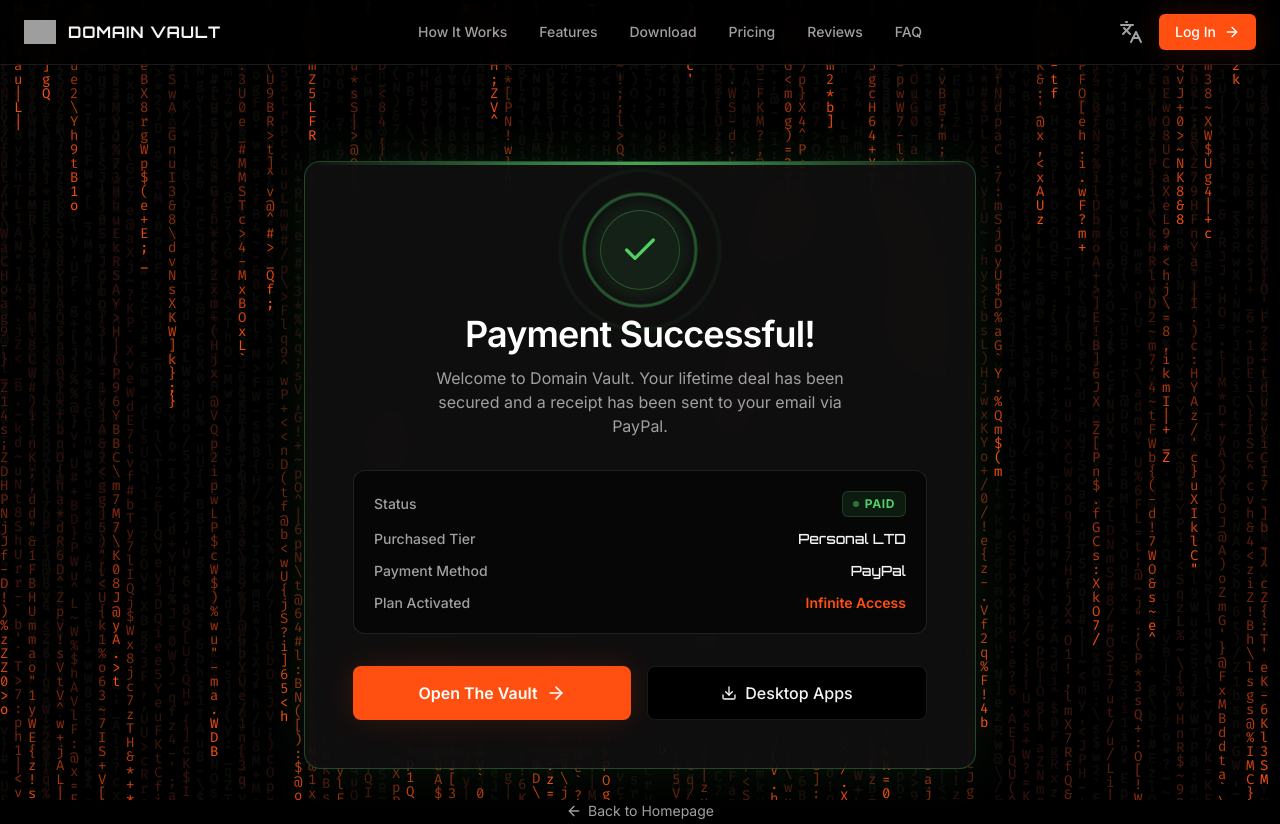
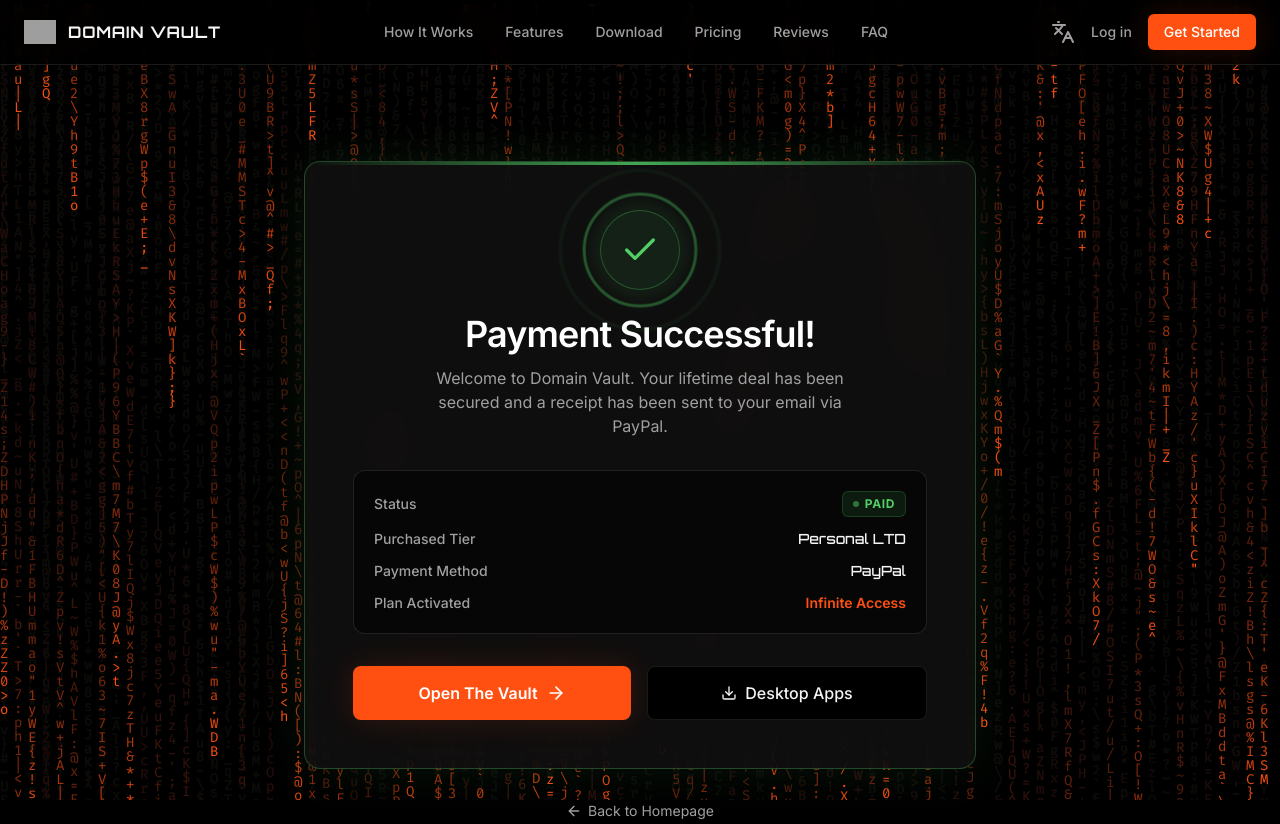
Before and after one commit to Bebell-Digital-Solutions/domain-vault, a plain HTML site: page confirmation/personal-ltd.html in a window 1280 px wide. Shown: the top 824 px of the page. Drawn offline with nearby package versions, Linux system fonts and the light colour scheme; grey boxes are pictures that could not be loaded.

Commit message:
Update personal-ltd.html with new links
Added hidden log in and get started links for larger screens.

```diff
--- a/confirmation/personal-ltd.html
+++ b/confirmation/personal-ltd.html
@@ -194,9 +194,17 @@
                     window.location.href = '/es';
                 });
                 </script>
-                <a href="/app" class="bg-brand-primary hover:bg-[#e6460f] text-white text-sm font-medium px-4 py-2 rounded-md transition-all duration-300 shadow-glow flex items-center gap-2">
-                    Log In<i data-lucide="arrow-right" class="w-4 h-4"></i>
-                </a>
+
+
+                 <!-- Log in: hidden on small mobile -->
+            <a href="/app" class="hidden sm:block text-sm font-medium text-brand-muted hover:text-brand-textMain transition-colors duration-300">Log in</a>
+
+            <!-- Get Started: hidden on small mobile -->
+            <a href="/#pricing" class="hidden sm:block bg-brand-primary hover:bg-[#e6460f] text-white text-sm font-medium px-4 py-2 rounded-md transition-all duration-300 shadow-glow">
+                Get Started
+            </a>
+
+
             </div>
         </div>
     </nav>
```
